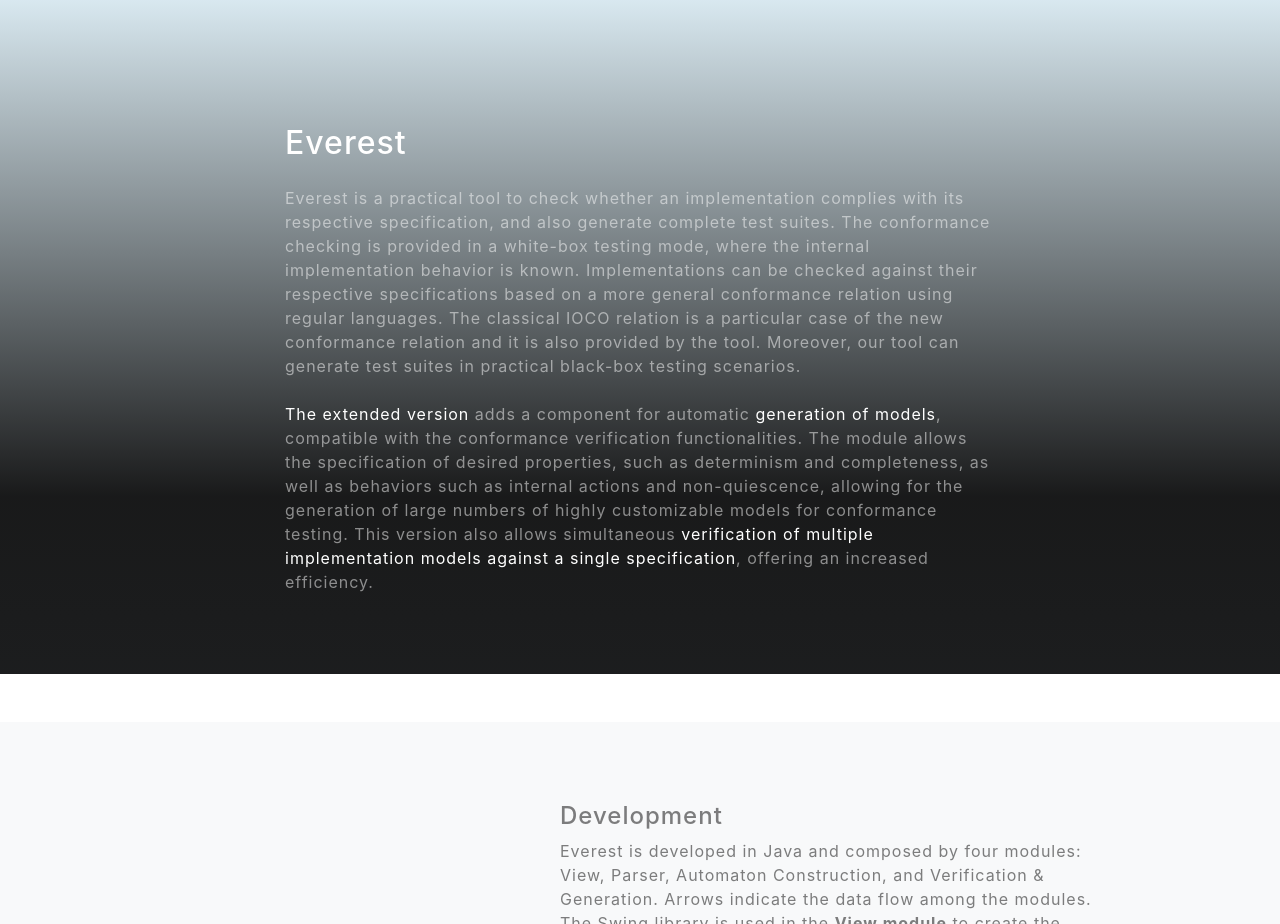
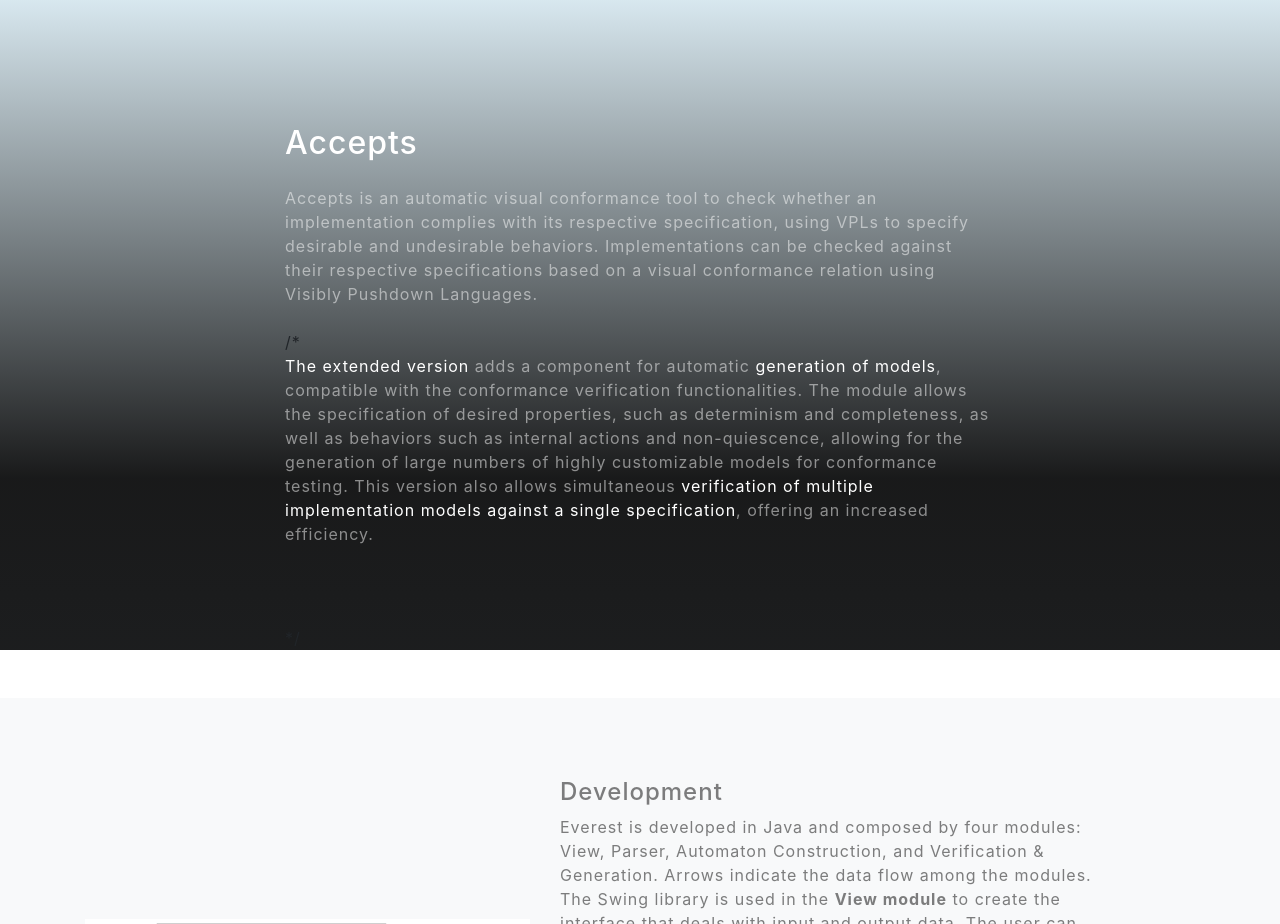
Before and after one commit to accepts-site/accepts-site.github.io, a website with bundled scripts: page index.html in a window 1280 px wide. Shown: the part 860-1784 px from the top of the page. Built offline with nearby package versions, Linux system fonts and the light colour scheme.

Commit message:
Update index.html

```diff
--- a/index.html
+++ b/index.html
@@ -74,15 +74,13 @@
     <div class="container">
         <div class="col-lg-8 mx-auto">
           <div class="row align-items-center no-gutters mb-4 mb-lg-5">
-            <h2 class="text-white mb-4">Everest</h2>
-            <p class="text-white-50 mb-4">Everest is a practical tool to check whether an implementation complies with its respective specification, and also generate complete test suites. The conformance checking is provided in a white-box testing mode, where the internal implementation behavior is known.
-              Implementations can be checked against their respective specifications based on a more general conformance relation using regular languages.
-              The classical IOCO relation is a particular case of the new conformance relation and it is also provided by the tool. Moreover, our tool
-can generate test suites in practical black-box testing scenarios.</p>
-            <p class="text-white-50"><text class="text-white">The extended version</text> adds a component for automatic <text class="text-white">generation of models</text>, compatible with the conformance verification functionalities. The module allows the specification of desired properties,
+            <h2 class="text-white mb-4">Accepts</h2>
+            <p class="text-white-50 mb-4">Accepts is an automatic visual conformance tool to check whether an implementation complies with its respective specification, using VPLs to specify desirable and undesirable behaviors.
+              Implementations can be checked against their respective specifications based on a visual conformance relation using Visibly Pushdown Languages.</p>
+            /*<p class="text-white-50"><text class="text-white">The extended version</text> adds a component for automatic <text class="text-white">generation of models</text>, compatible with the conformance verification functionalities. The module allows the specification of desired properties,
               such as determinism and completeness, as well as behaviors such as internal actions and non-quiescence, allowing for the generation of large numbers of highly customizable models for conformance testing. This version also allows
               simultaneous <text class="text-white">verification of multiple implementation models against a single specification</text>, offering an increased efficiency.
-            </p>
+            </p>*/
           </div>
       </div>
     </div>
```
